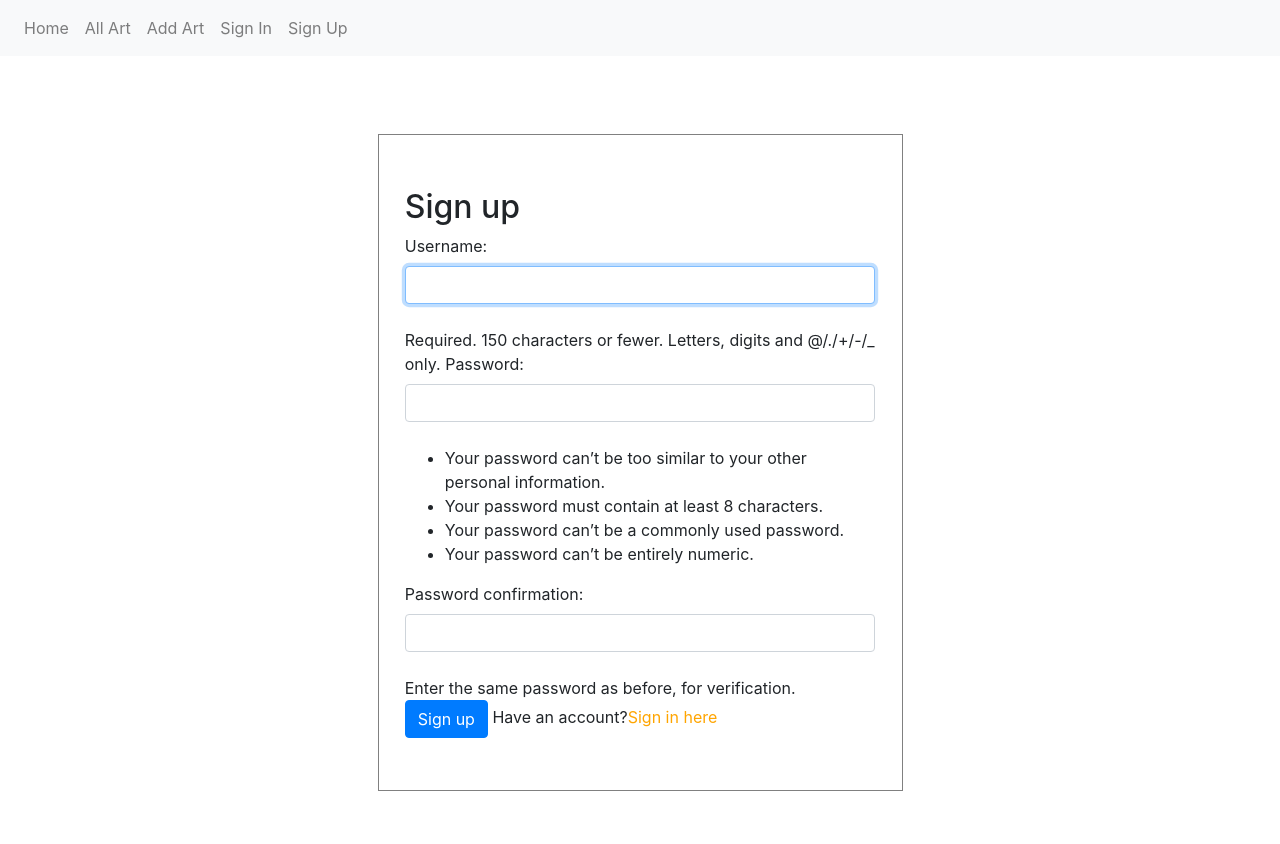
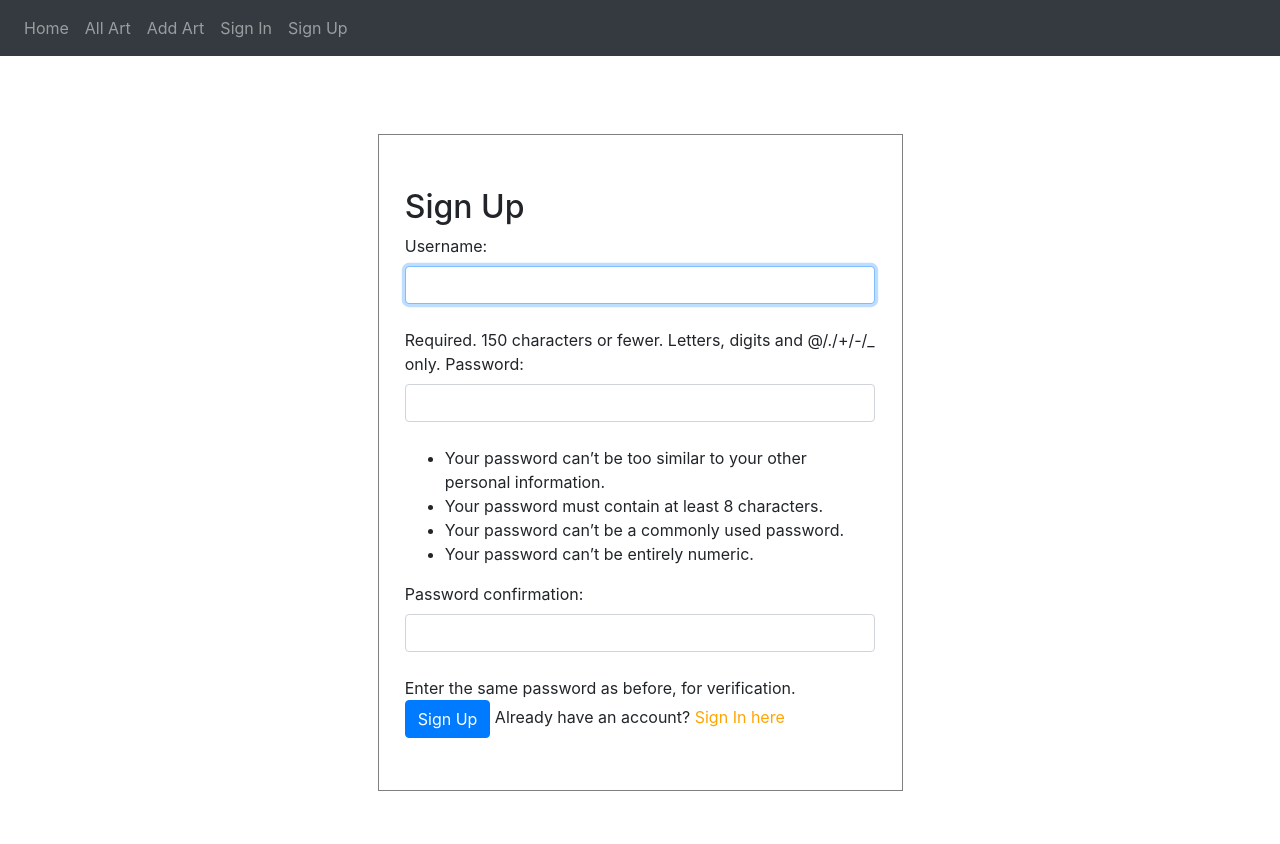
Before and after one commit to peterkaragyozov/artcloud, a Django app: page /accounts/signup/ in a window 1280 px wide. Run offline with Django 3.2, Linux system fonts and the light colour scheme; some libraries are stand-ins or nearby versions.

Commit message:
Minor bug fixes

```diff
--- a/arts/views.py
+++ b/arts/views.py
@@ -1,7 +1,6 @@
 from django.contrib.auth.decorators import login_required
 from django.shortcuts import render, redirect
 
-# Create your views here.
 from accounts.decorators import user_required
 from arts.forms.art_form import ArtForm
 from arts.forms.comment_form import CommentForm
--- a/templates/accounts/signup.html
+++ b/templates/accounts/signup.html
@@ -5,11 +5,11 @@
             <div class="col-lg-3"></div>
             <div class="col-lg-6">
                 <form style="border: 1px solid grey; margin: 10% 0%; padding: 10% 5%" method="post">
-                    <h2>Sign up</h2>
+                    <h2>Sign Up</h2>
                     {{ form }}
                     {% csrf_token %}
-                    <button class="btn btn-primary" type="submit">Sign up</button>
-                    <span>Have an account?<a href="" style="color:orange">Sign in here</a></span>
+                    <button class="btn btn-primary" type="submit">Sign Up</button>
+                    <span>Already have an account?<a href="" style="color:orange"> Sign In here</a></span>
                 </form>
             </div>
             <div class="col-lg-3"></div>
--- a/templates/art_detail.html
+++ b/templates/art_detail.html
@@ -22,9 +22,9 @@
             </div>
             <p class="mt-2">Description: <br> {{ art.description }}</p>
             <div>
-                {#                {% if can_edit %}#}
+                {% if can_edit %}
                 <a href="{% url 'edit art' art.pk %}" class="btn btn-success">Edit</a>
-                {#                {% endif %}#}
+                {% endif %}
                 {% if can_delete %}
                     <a href="{% url 'delete art' art.pk %}" class="btn btn-danger">Delete</a>
                 {% endif %}
@@ -43,7 +43,7 @@
         {% if art.comment_set.exists %}
             {% for comment in art.comment_set.all %}
                 <div class="box">
-                    <a href="{% url 'user profile' comment.user_id %}">{{ art.user.user.username }}</a>
+                    <a href="{% url 'user profile' comment.user_id %}">{{ comment.user.user.username }}</a>
                     <h5><em>{{ comment.text }}</em></h5>
                     <hr>
                 </div>
--- a/templates/registration/login.html
+++ b/templates/registration/login.html
@@ -3,10 +3,10 @@
     <div class="container">
         <form class="w-50 m-auto" method="post" style="border: 1px solid grey; margin: 10% 0%; padding: 5% 5%"
               action="{% url 'login' %}">
-            <h2>Login</h2>
+            <h2>Sign In</h2>
             {{ form }}
             {% csrf_token %}
-            <button type="submit" class="btn btn-primary">Login</button>
+            <button type="submit" class="btn btn-primary">Sign In</button>
         </form>
     </div>
 {% endblock %}
--- a/templates/shared/site.html
+++ b/templates/shared/site.html
@@ -10,7 +10,7 @@
           integrity="sha384-wvfXpqpZZVQGK6TAh5PVlGOfQNHSoD2xbE+QkPxCAFlNEevoEH3Sl0sibVcOQVnN" crossorigin="anonymous">
 </head>
 <body>
-<nav class="navbar navbar-expand-lg navbar-light bg-light" style="margin-bottom:2%">
+<nav class="navbar navbar-expand-lg navbar-dark bg-dark" style="margin-bottom:2%">
     <button class="navbar-toggler" type="button" data-toggle="collapse" data-target="#navbarNavDropdown"
             aria-controls="navbarNavDropdown" aria-expanded="false" aria-label="Toggle navigation">
         <span class="navbar-toggler-icon"></span>
@@ -44,7 +44,7 @@
         </ul>
     </div>
 </nav>
-<div class="container">
+<div class="container" >
     {% block site_content %}
     {% endblock %}
 </div>
```
Also changed, not shown: accounts/forms.py (line endings or trailing spaces), media/arts/1024px-Van_Gogh_-_Starry_Night_-_Google_Art_Project.jpg (added), media/arts/1024px-Van_Gogh_-_Starry_Night_-_Google_Art_Project_cAraP6O.jpg (added), media/arts/son_of_man.jpg (added), media/users/1920px-Michelangelo_-_Creation_of_Adam_cropped.jpg (added), media/users/1920px-Michelangelo_-_Creation_of_Adam_cropped_pExBCJ6.jpg (added), media/users/son_of_man_bOpQhvm.jpg (added), media/users/son_of_man_kMcwOnZ.jpg (added).
